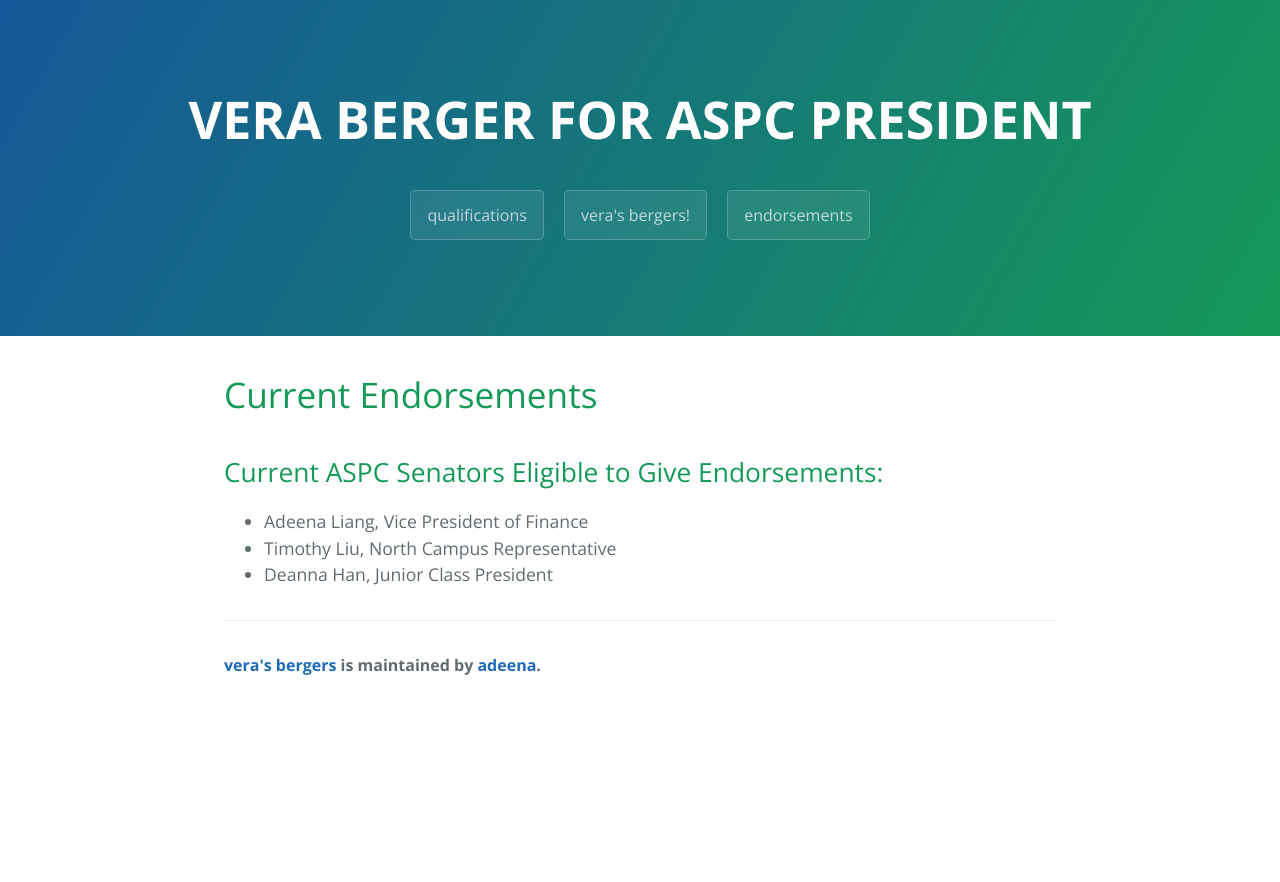
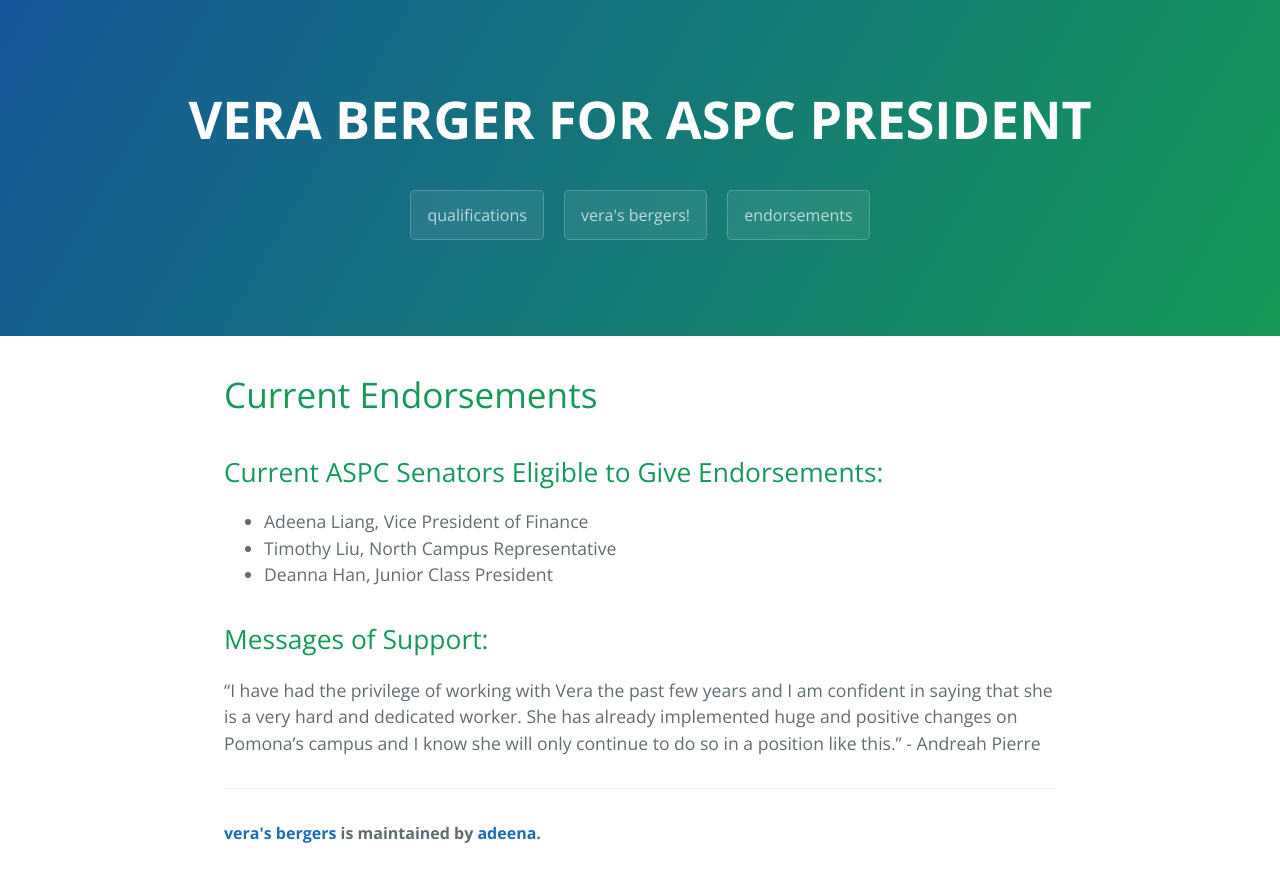
Before and after one commit to veraberger/veraberger.github.io, a Jekyll site: the page built from story.md, in a window 1280 px wide. Shown: the top 882 px of the page. Built offline with Jekyll 4.4.1, drawn with Linux system fonts in a browser that asks for light colours.

Commit message:
Update story.md

```diff
--- a/story.md
+++ b/story.md
@@ -10,3 +10,8 @@ filename: story
 + Adeena Liang, Vice President of Finance
 + Timothy Liu, North Campus Representative
 + Deanna Han, Junior Class President
+
+
+## Messages of Support:
+
+“I have had the privilege of working with Vera the past few years and I am confident in saying that she is a very hard and dedicated worker. She has already implemented huge and positive changes on Pomona’s campus and I know she will only continue to do so in a position like this.” - Andreah Pierre
```
